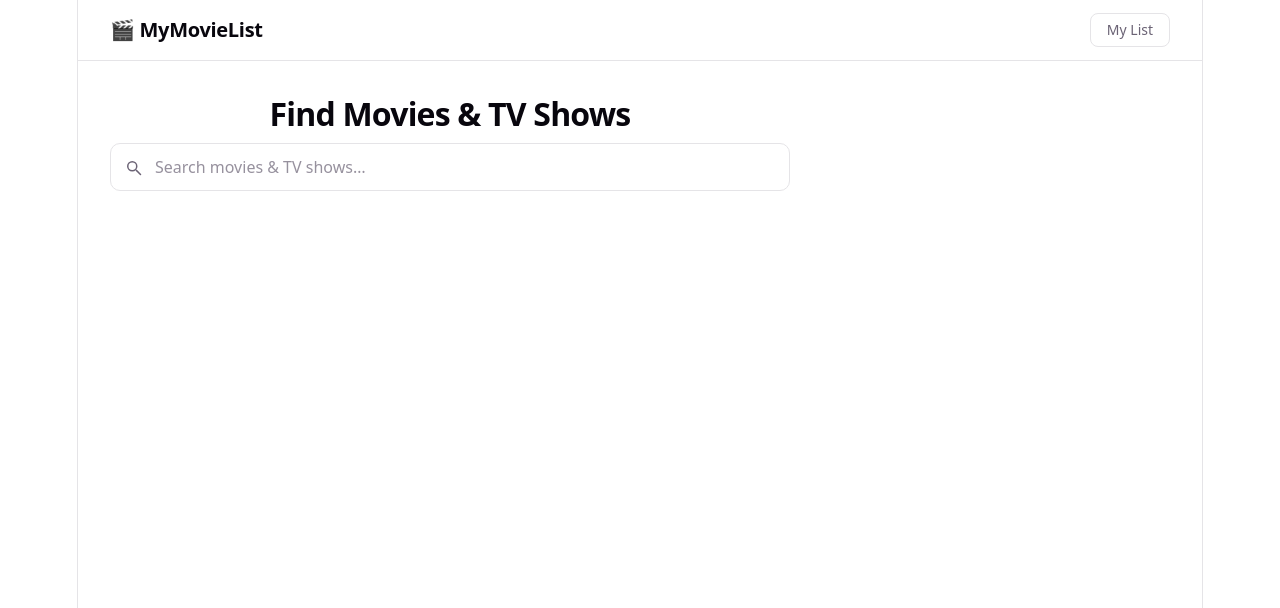
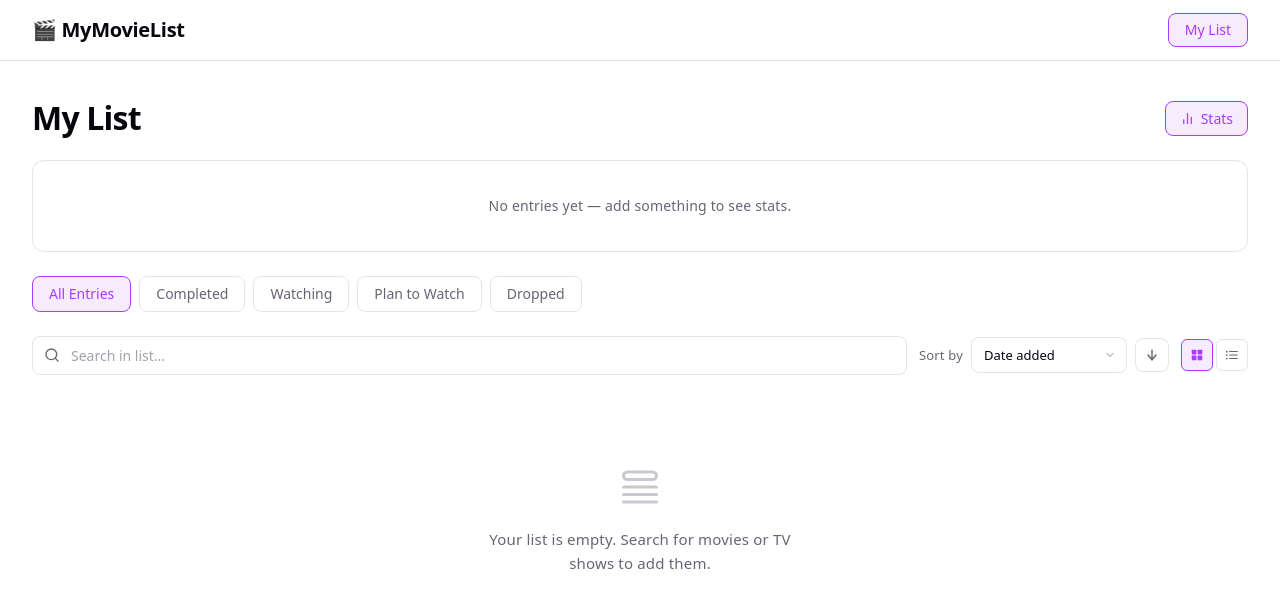
Before and after one commit to augustin-ploteanu/tum-web-lab6, a React (Vite) app: page / in a window 1280 px wide. Shown: the top 608 px of the page. Built offline with nearby package versions, Linux system fonts and the light colour scheme.

Commit message:
Minor improvements

```diff
--- a/src/App.css
+++ b/src/App.css
@@ -79,6 +79,7 @@
   display: flex;
   flex-direction: column;
   gap: 32px;
+  text-align: left;
 
   @media (max-width: 1024px) {
     padding: 24px 20px;
@@ -239,6 +240,7 @@
   background: var(--bg);
   display: flex;
   flex-direction: column;
+  text-align: left;
   transition: box-shadow 0.2s, transform 0.2s;
   cursor: default;
 
@@ -319,6 +321,7 @@
   /* Clamp to 2 lines */
   display: -webkit-box;
   -webkit-line-clamp: 2;
+  line-clamp: 2;
   -webkit-box-orient: vertical;
   overflow: hidden;
 }
@@ -337,6 +340,7 @@
   /* Clamp to 3 lines */
   display: -webkit-box;
   -webkit-line-clamp: 3;
+  line-clamp: 3;
   -webkit-box-orient: vertical;
   overflow: hidden;
 }
@@ -365,6 +369,7 @@
 
   .result-card__overview {
     -webkit-line-clamp: 2;
+    line-clamp: 2;
   }
 
   .result-card__add-btn {
@@ -515,12 +520,22 @@
     white-space: normal;
     display: -webkit-box;
     -webkit-line-clamp: 2;
+    line-clamp: 2;
     -webkit-box-orient: vertical;
     overflow: hidden;
   }
 
   .entry-card__note {
     -webkit-line-clamp: 1;
+    line-clamp: 1;
+  }
+
+  .entry-card__grade {
+    font-size: 22px;
+
+    span {
+      font-size: 13px;
+    }
   }
 }
 
@@ -657,13 +672,13 @@
 
 .entry-card__grade {
   flex-shrink: 0;
-  font-size: 22px;
+  font-size: 36px;
   font-weight: 700;
   color: var(--text-h);
   line-height: 1;
 
   span {
-    font-size: 13px;
+    font-size: 15px;
     font-weight: 400;
     color: var(--text);
   }
@@ -677,6 +692,7 @@
   margin: 0;
   display: -webkit-box;
   -webkit-line-clamp: 2;
+  line-clamp: 2;
   -webkit-box-orient: vertical;
   overflow: hidden;
 }
@@ -1051,7 +1067,7 @@
   align-items: center;
   gap: 4px;
   padding: 20px 16px;
-  background: var(--code-bg);
+  background: var(--accent-bg);
 
   & + & {
     border-left: 1px solid var(--border);
--- a/src/App.tsx
+++ b/src/App.tsx
@@ -12,7 +12,7 @@ type View = 'search' | 'list'
 
 function App() {
   const [query, setQuery] = useState('')
-  const [view, setView] = useState<View>('search')
+  const [view, setView] = useState<View>('list')
   const [pendingItem, setPendingItem] = useState<WatchableItem | null>(null)
 
   const { results, status, error } = useSearch(query)
--- a/src/components/AddToListModal.tsx
+++ b/src/components/AddToListModal.tsx
@@ -62,13 +62,13 @@ export function AddToListModal({
     return () => { document.body.style.overflow = ''; };
   }, []);
 
-  // Auto-set episodes when Completed is selected for TV shows
+  // When switching to Completed for TV, prefill totalEpisodes if episodes is empty
   useEffect(() => {
     if (item.media_type !== 'tv') return;
-    if (category === 'completed') {
-      setEpisodes(''); // empty string = "all" when completed
+    if (category === 'completed' && episodes === '' && totalEpisodes !== null) {
+      setEpisodes(String(totalEpisodes));
     }
-  }, [category, item.media_type]);
+  }, [category, item.media_type, totalEpisodes]);
 
   function handleOverlayClick(e: React.MouseEvent) {
     if (e.target === overlayRef.current) onClose();
@@ -94,11 +94,9 @@ export function AddToListModal({
 
     let episodesWatched: number | null;
     if (item.media_type === 'movie') {
-      episodesWatched = 1;
-    } else if (category === 'completed' || episodes === '') {
-      episodesWatched = null; // null = all watched
+      episodesWatched = category === 'completed' ? 1 : 0;
     } else {
-      episodesWatched = parseInt(episodes, 10);
+      episodesWatched = episodes === '' ? null : parseInt(episodes, 10);
     }
 
     const entry: ListEntry = {
@@ -108,7 +106,7 @@ export function AddToListModal({
       grade: parsedGrade,
       note: note.trim(),
       episodesWatched,
-      totalEpisodes: item.media_type === 'movie' ? null : totalEpisodes,
+      totalEpisodes: item.media_type === 'movie' ? 1 : totalEpisodes,
       addedAt: existingEntry?.addedAt ?? Date.now(),
     };
     onSave(entry);
@@ -208,17 +206,13 @@ export function AddToListModal({
                   className="modal__input"
                   min={0}
                   max={totalEpisodes ?? undefined}
-                  placeholder={category === 'completed' ? String(totalEpisodes ?? 'All') : '0'}
-                  value={category === 'completed' ? '' : episodes}
-                  disabled={category === 'completed'}
+                  placeholder="0"
+                  value={episodes}
                   onChange={handleEpisodesChange}
                 />
                 {totalEpisodes !== null && (
                   <span className="modal__episodes-total">
-                    /{' '}
-                    {category === 'completed'
-                      ? <strong>{totalEpisodes}</strong>
-                      : totalEpisodes}
+                    / {totalEpisodes}
                   </span>
                 )}
               </div>
--- a/src/components/ListEntryCard.tsx
+++ b/src/components/ListEntryCard.tsx
@@ -19,16 +19,15 @@ export function ListEntryCard({ entry, onEdit, onRemove, viewMode = 'list' }: Li
     : null;
 
   const episodesLabel = (() => {
-    if (item.media_type === 'movie') return null;
+    if (item.media_type === 'movie') {
+      const watched = episodesWatched ?? 1;
+      const total = totalEpisodes ?? 1;
+      return `${watched} / ${total} ep.`;
+    }
+    const watched = episodesWatched ?? totalEpisodes ?? '?';
     const total = totalEpisodes !== null ? `/ ${totalEpisodes}` : '';
-    if (episodesWatched === null) {
-      // completed — all watched
-      return totalEpisodes !== null ? `${totalEpisodes} / ${totalEpisodes} eps.` : 'All eps. watched';
-    }
-    if (episodesWatched > 0) {
-      return `${episodesWatched} ${total} eps.`.trim();
-    }
-    return null;
+    if (episodesWatched === null && totalEpisodes === null) return null;
+    return `${watched} ${total} eps.`.trim();
   })();
 
   return (
--- a/src/components/MyList.tsx
+++ b/src/components/MyList.tsx
@@ -48,11 +48,11 @@ function sortEntries(entries: ListEntry[], sort: SortKey, dir: 'asc' | 'desc'):
 
 export function MyList({ entries, onEdit, onRemove }: MyListProps) {
   const [activeCategory, setActiveCategory] = useState<Category>('all');
-  const [showStats, setShowStats] = useState(false);
+  const [showStats, setShowStats] = useState(true);
   const [search, setSearch] = useState('');
   const [sort, setSort] = useState<SortKey>('added');
   const [sortDir, setSortDir] = useState<'asc' | 'desc'>('desc');
-  const [viewMode, setViewMode] = useState<ViewMode>('list');
+  const [viewMode, setViewMode] = useState<ViewMode>('grid');
 
   const categoryEntries =
     activeCategory === 'all'
--- a/src/components/StatsPanel.tsx
+++ b/src/components/StatsPanel.tsx
@@ -37,7 +37,7 @@ function computeStats(entries: ListEntry[]): Record<EntryCategory, CategoryStats
 
     // Episode count
     if (entry.item.media_type === 'movie') {
-      s.totalEpisodes += 1;
+      s.totalEpisodes += entry.episodesWatched ?? 1;
     } else if (entry.episodesWatched === null && entry.totalEpisodes !== null) {
       // completed — all episodes watched
       s.totalEpisodes += entry.totalEpisodes;
--- a/src/index.css
+++ b/src/index.css
@@ -51,11 +51,10 @@
 }
 
 #root {
-  width: 1126px;
+  width: 100%;
   max-width: 100%;
   margin: 0 auto;
   text-align: center;
-  border-inline: 1px solid var(--border);
   min-height: 100svh;
   display: flex;
   flex-direction: column;
```
